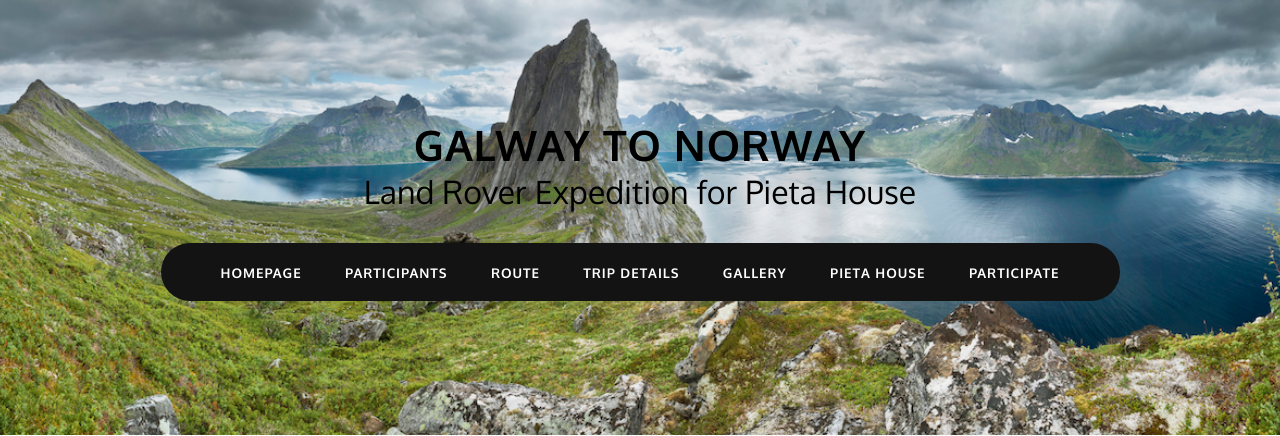
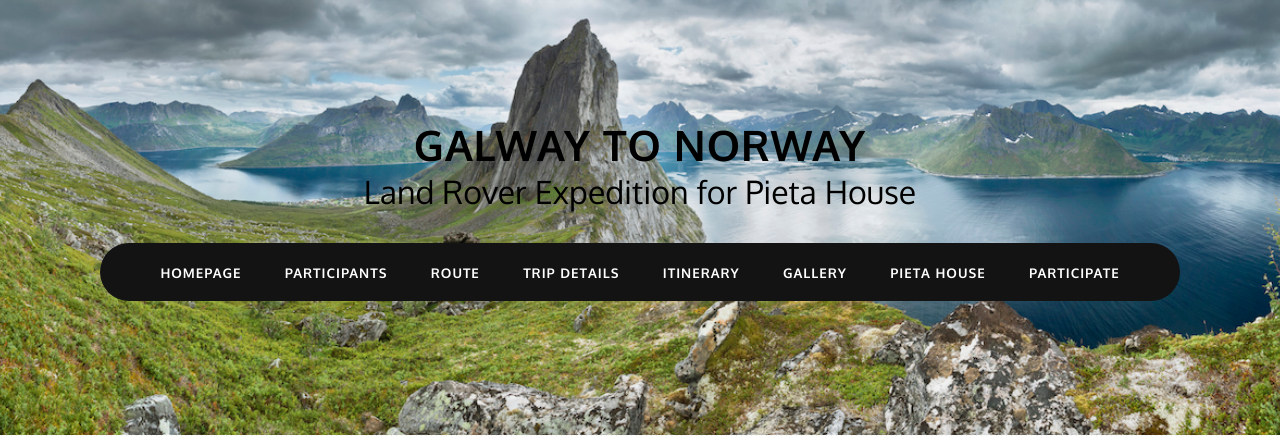
Before and after one commit to interlochen/overland, a Django app: page /overland/ in a window 1280 px wide; the page is wider, and only the part inside the window is pictured. Shown: the top 436 px of that part. Run offline with Django 3.2, Linux system fonts and the light colour scheme; some libraries are stand-ins or nearby versions.

Commit message:
Adding itinerary page

```diff
--- a/mysite/overland/templates/overland/base.html
+++ b/mysite/overland/templates/overland/base.html
@@ -24,7 +24,6 @@
 		<script type="text/javascript" src="{% static 'js/skel-panels.min.js' %}"></script>
 		<script type="text/javascript" src="{% static 'js/skel.min.js' %}"></script>
 		<script type="text/javascript" src="{% static 'js/countdown.js' %}"></script>
-
 
 	</head>
 
@@ -53,6 +52,7 @@
 						<li><a href="{% url 'overland.views.participants' %}" >Participants</a></li>
 						<li><a href="{% url 'overland.views.route' %}" >Route</a></li>
 						<li><a href="{% url 'overland.views.details' %}" >Trip Details</a></li>
+						<li><a href="{% url 'overland.views.details' %}" >Itinerary</a></li>
 						<li><a href="{% url 'overland.views.gallery' %}" >Gallery</a></li>
 						<li><a href="{% url 'overland.views.sponsors' %}" >Pieta House</a></li>
 						<li><a href="{% url 'overland.views.application' %}" >Participate</a></li>
--- a/mysite/overland/urls.py
+++ b/mysite/overland/urls.py
@@ -8,6 +8,7 @@ urlpatterns = [
     url(r'^application/', views.application, name='application'),
     url(r'^route/', views.route, name='route'),
     url(r'^details/', views.details, name='details'),
+    url(r'^itinerary/', views.itinerary, name='itinerary'),
     url(r'^participants/', views.participants, name='participants'),
     url(r'^thanks/', views.thanks, name='thanks'),
     url(r'^gallery/', views.gallery, name='gallery'),
--- a/mysite/overland/views.py
+++ b/mysite/overland/views.py
@@ -53,3 +53,6 @@ def gallery(request):
 
 def sponsors(request):
 	return render(request, "overland/sponsors.html")
+
+def itinerary(request):
+	return render(request, "overland/itinerary.html")
```
Also changed, not shown: mysite/overland/templates/overland/itinerary.html (added, +8 -0 lines).
